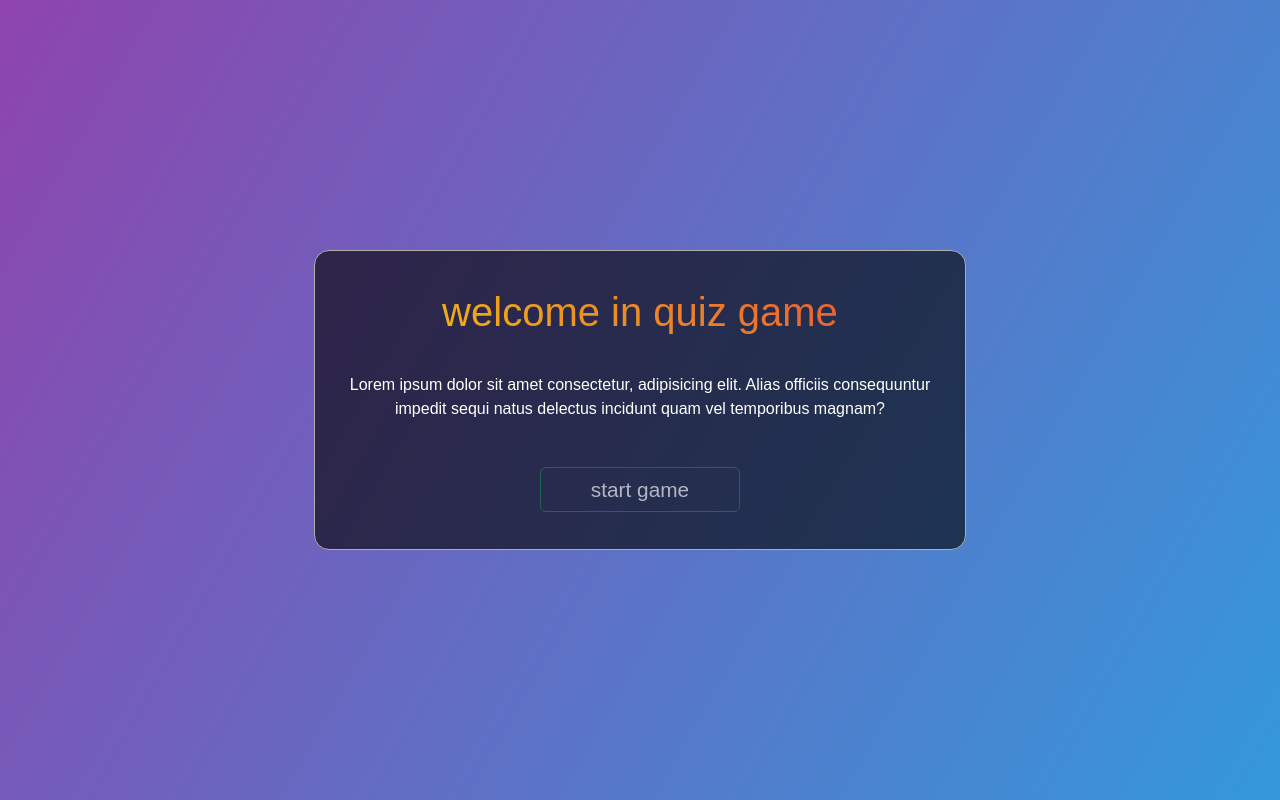
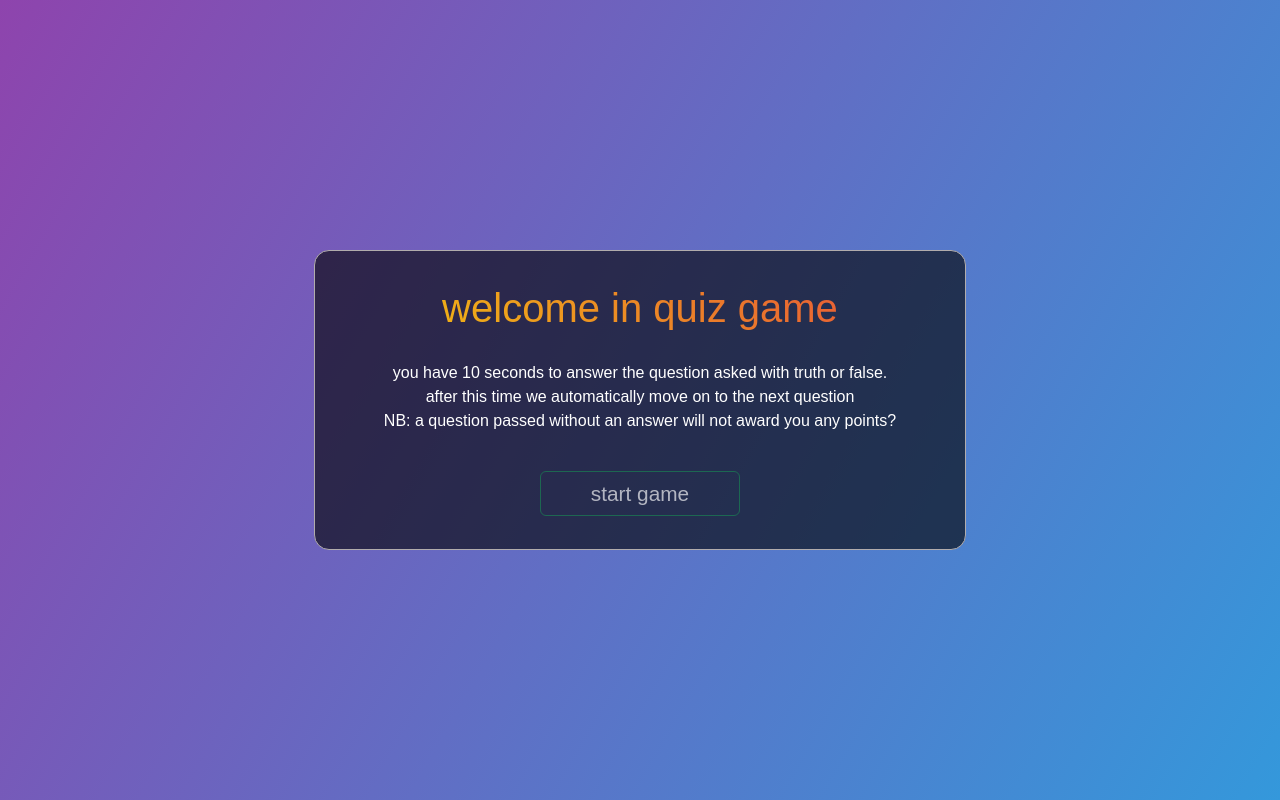
Before and after one commit to Diderot-sielinou/quizGame, a React (Vite) app: page / in a window 1280 px wide. Built offline with nearby package versions, Linux system fonts and the light colour scheme; no server answers.

Commit message:
resolve review

```diff
--- a/src/components/QuestionCard.jsx
+++ b/src/components/QuestionCard.jsx
@@ -7,6 +7,16 @@ export default function QuestionCard({
   totalQuestion,
   time,
 }) {
+  function escapeHtml(word) {
+    return word
+      .replace(/&/g, "&amp;")
+      .replace(/</g, "&lt;")
+      .replace(/>/g, "&gt;")
+      .replace(/"/g, "&quot;")
+      .replace(/'/g, "&apos;");
+  }
+  console.log("teste",escapeHtml("&amp; est une chaîne avec des espaces et des caractères spéciaux &amp;."))
+
   return (
     <div className="box">
       <div className="card-box question-box">
@@ -32,7 +42,7 @@ export default function QuestionCard({
           </div>
         </div>
         <div className="row g-1">
-          <h3 className="questipn">{question?.question}</h3>
+          <h3 className="questipn">{escapeHtml(question.question)}</h3>
         </div>
         <div className="row g-1 mt-2">
           <div className="col-6">
--- a/src/components/WelcomCart.jsx
+++ b/src/components/WelcomCart.jsx
@@ -9,9 +9,10 @@ export default function WelcomCart({ navig, isLoading }) {
         </div>
         <div className="row">
           <p>
-            Lorem ipsum dolor sit amet consectetur, adipisicing elit. Alias
-            officiis consequuntur impedit sequi natus delectus incidunt quam vel
-            temporibus magnam?
+            you have 10 seconds to answer the question asked with truth or
+            false. <br /> after this time we automatically move on to the next question <br />
+            NB: a question passed without an answer will not award you any
+            points?
           </p>
         </div>
         <div className="row">
@@ -30,7 +31,6 @@ export default function WelcomCart({ navig, isLoading }) {
               start game
             </button>
           )}
-
         </div>
       </div>
     </div>
--- a/src/pages/Questionnaire.jsx
+++ b/src/pages/Questionnaire.jsx
@@ -7,13 +7,13 @@ import {useParams} from 'react-router'
 export default function Questionnaire() {
   const {number: num} =useParams()
   const number = parseInt(num, 10)
-  const [time,setTime]=useState(20)
+  const [time,setTime]=useState(10)
   const { tabQuestions, setTabReponse, tabReponse } =
     useContext(DataContext);
   const navigate = useNavigate();
 
   const handleNext = (question, response) => {
-    setTime(20)
+    setTime(10)
     const newQuestion = { ...question, yours: response };
     setTabReponse([...tabReponse, newQuestion]);
     if (number === 10) {
@@ -25,12 +25,16 @@ export default function Questionnaire() {
 
 
   useEffect(()=>{
+    let t
     if(time > 0){
-      setTimeout(()=>{
+      t= setTimeout(()=>{
         setTime(time -1)
       },1000);
     }else if(time === 0){
       handleNext(tabQuestions[number],"")
+    }
+    return ()=>{
+      clearTimeout(t)
     }
   },[time])
 
```
